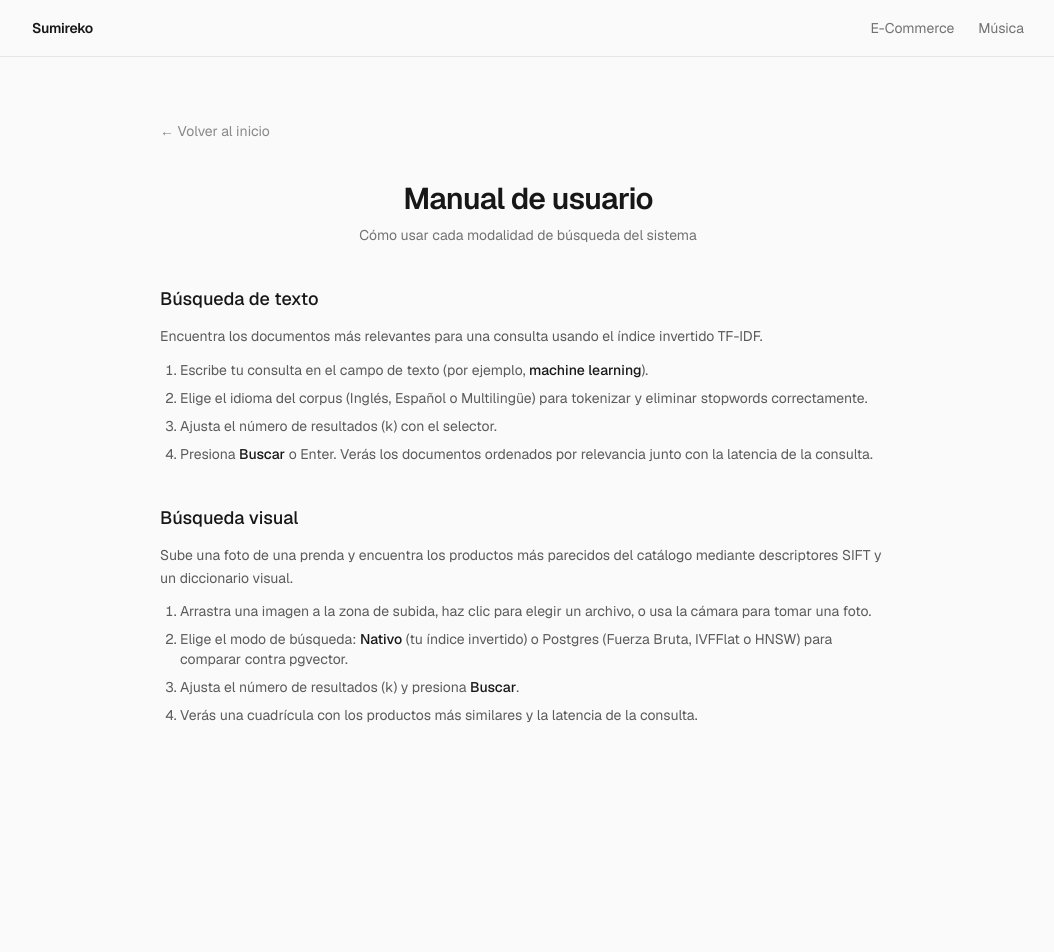
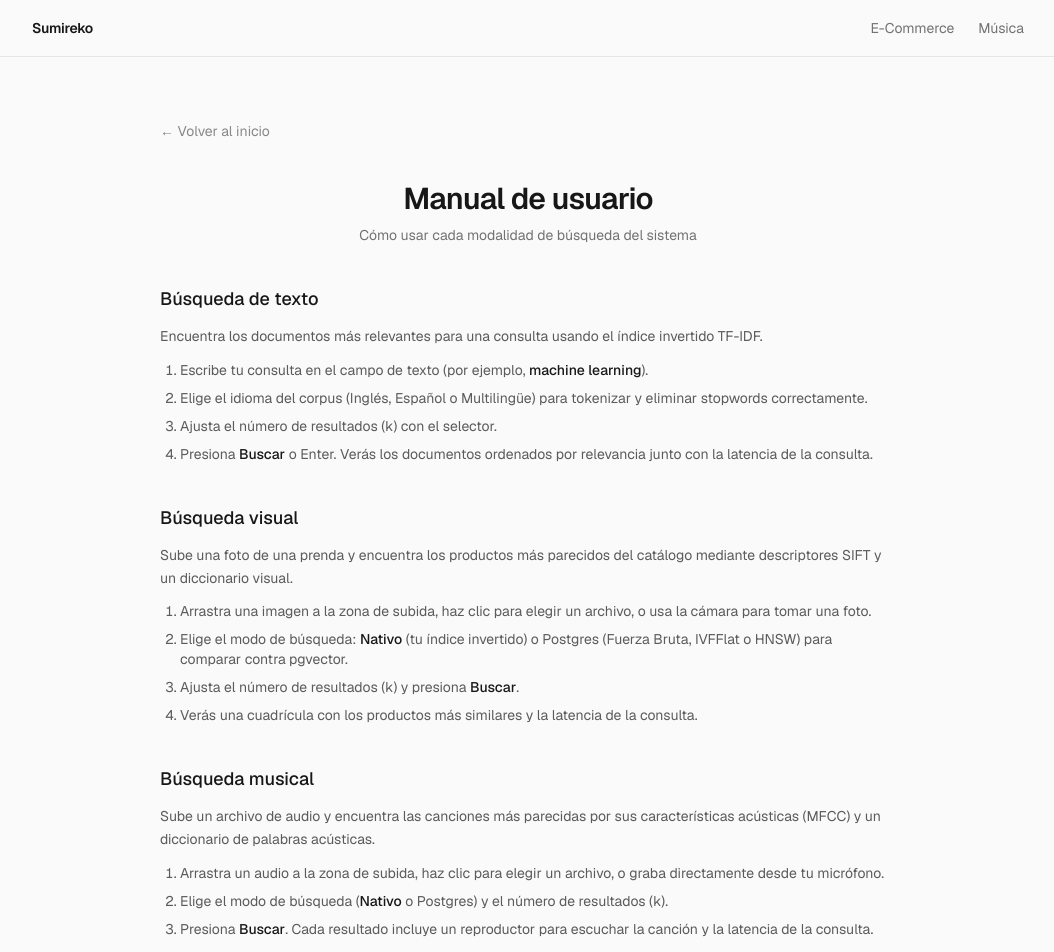
Before and after one commit to project-sdm/sumireko-frontend, a Next.js app: page /manual in a window 1280 px wide. Shown: the top 952 px of the page, without its empty margins (112-1166 px from the left). Before the commit the page ends 800 px from the top, so only its background shows below. Built offline with nearby package versions, Linux system fonts and the light colour scheme.

Commit message:
feat: add music search section to manual

```diff
--- a/src/app/manual/page.tsx
+++ b/src/app/manual/page.tsx
@@ -73,6 +73,31 @@ export default function Manual() {
           </li>
         </ol>
       </section>
+
+      <section className="flex flex-col gap-3">
+        <h2 className="text-lg font-medium">Búsqueda musical</h2>
+        <p className="text-sm text-foreground/70 leading-relaxed">
+          Sube un archivo de audio y encuentra las canciones más parecidas por
+          sus características acústicas (MFCC) y un diccionario de palabras
+          acústicas.
+        </p>
+        <ol className="flex flex-col gap-2 text-sm text-foreground/70 list-decimal pl-5">
+          <li>
+            Arrastra un audio a la zona de subida, haz clic para elegir un
+            archivo, o graba directamente desde tu micrófono.
+          </li>
+          <li>
+            Elige el modo de búsqueda (<span className="font-medium text-foreground">Nativo</span>{" "}
+            o Postgres) y el número de resultados (
+            <span className="font-mono">k</span>).
+          </li>
+          <li>
+            Presiona <span className="font-medium text-foreground">Buscar</span>.
+            Cada resultado incluye un reproductor para escuchar la canción y la
+            latencia de la consulta.
+          </li>
+        </ol>
+      </section>
     </main>
   );
 }
--- a/src/app/page.tsx
+++ b/src/app/page.tsx
@@ -104,6 +104,13 @@ export default function Home() {
           </Link>
         ))}
       </div>
+
+      <Link
+        href="/manual"
+        className="text-sm text-foreground/50 hover:text-accent transition-colors"
+      >
+        ¿Primera vez? Lee el manual de usuario →
+      </Link>
     </main>
   );
 }
```
